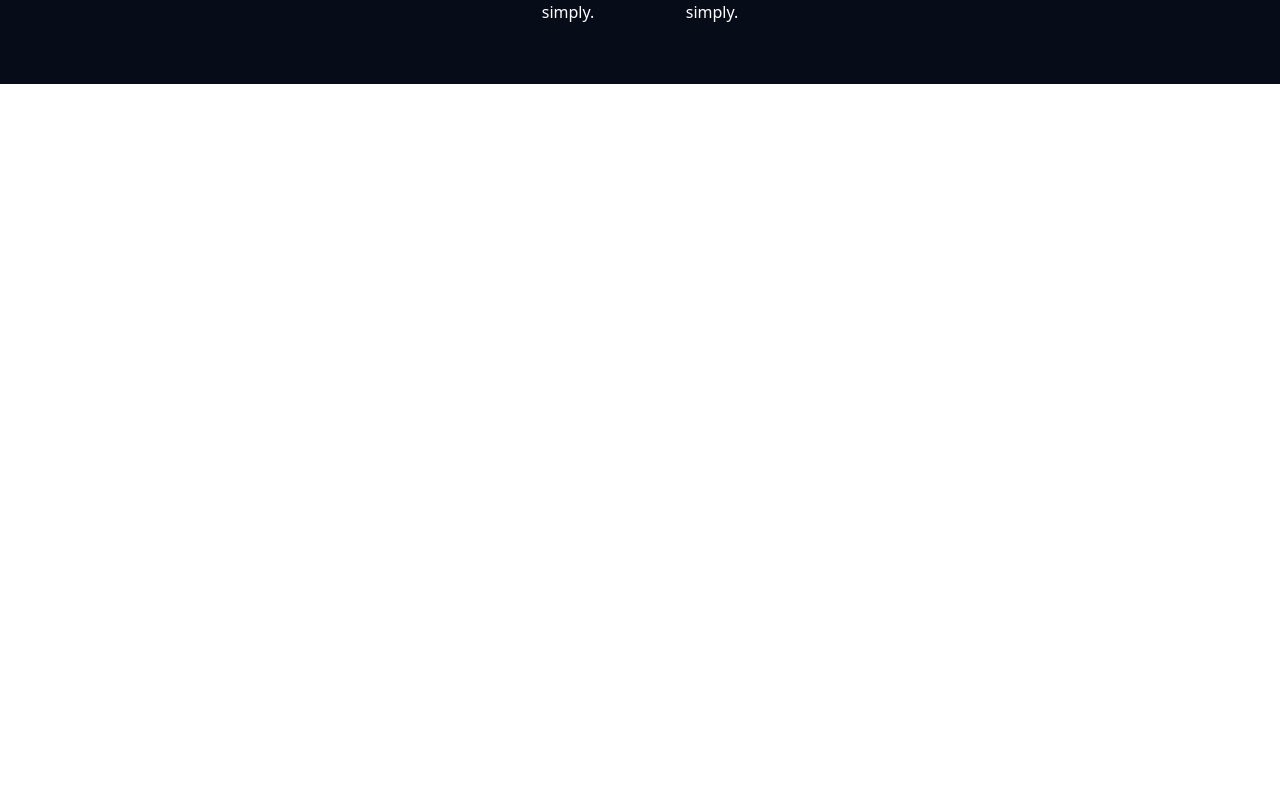
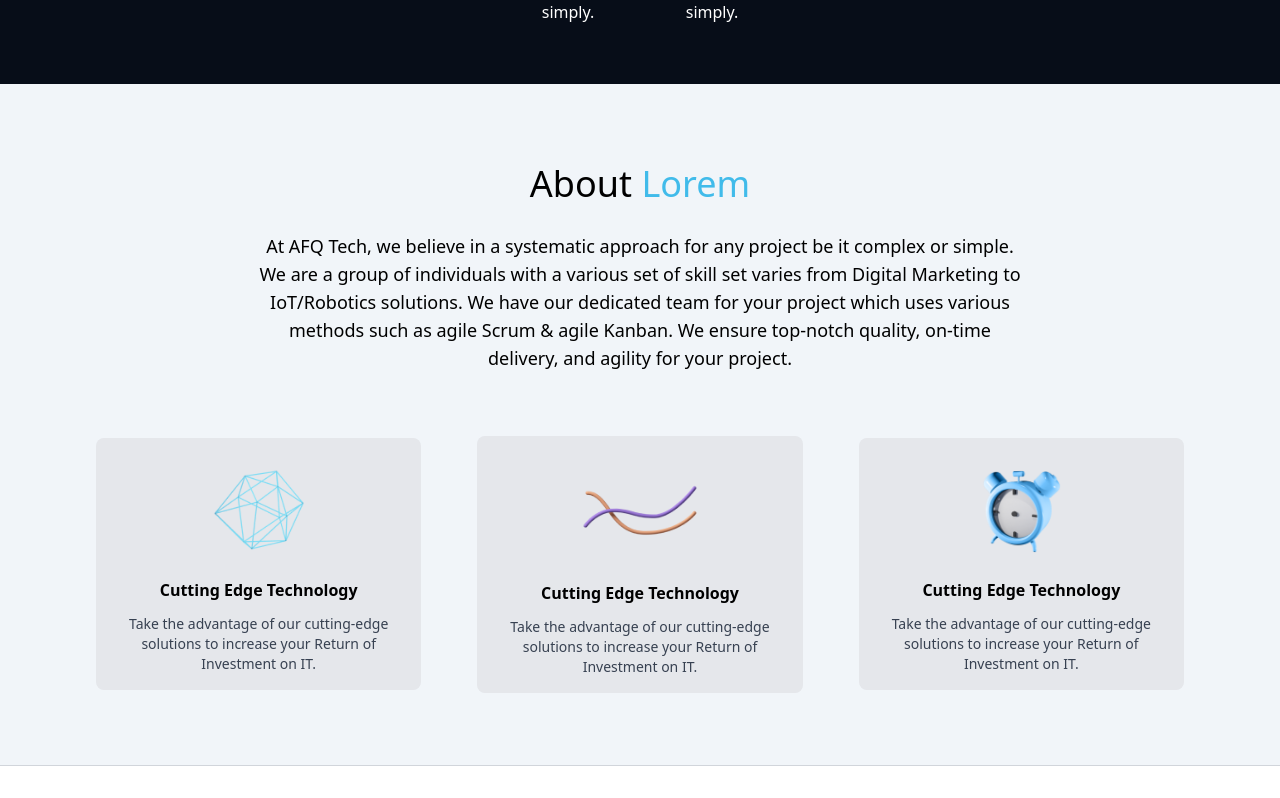
Before and after one commit to AliBoka/my-multipage, a React (Create React App) app: page / in a window 1280 px wide. Shown: the part 716-1514 px from the top of the page. Before the commit the page ends 800 px from the top, so only its background shows below. Built offline with nearby package versions, Linux system fonts and the light colour scheme.

Commit message:
feat : add the second home section

```diff
--- a/src/components/Home.jsx
+++ b/src/components/Home.jsx
@@ -5,6 +5,9 @@ import bell from "../assets/bell.png";
 import Bulb from "../assets/Bulb.png";
 import ReactStars from "react-rating-stars-component";
 import { RiComputerLine } from "react-icons/ri";
+import vrImg from '../assets/VR Array 1.png'
+import lineChartImg from '../assets/Line Chart 1.png'
+import clockImg from '../assets/clock 1.png'
 const Home = () => {
   const [starValue, setStarValue] = useState(4);
   const handleRating = (rate) => {
@@ -13,18 +16,20 @@ const Home = () => {
   return (
     <div className=" w-full">
       {/* ------------ first Section ------------ */}
+      <div>
         <div className="flex flex-col justify-center pt-24 sm:pt-40 lg:pt-32 px-8 bg-primary  sm:h-screen  text-white -z-50">
           <div className="flex flex-col">
             <div className="flex flex-col items-center text-center  text-3xl lg:text-4xl xl:text-5xl font-bold">
               <h1 className="">Advanced software, advanced</h1>
               <h1 className="my-2">
-              research for <span className="text-secondary">SIMPLE </span> life
+                research for <span className="text-secondary">SIMPLE </span>{" "}
+                life
               </h1>
             </div>
             <div className="flex justify-center items-center mt-10">
               <p className="text-center w-full sm:w-3/5 lg:text-lg xl:text-xl">
-              We harness the latest technologies to develop cutting-edge digital
-              solutions for modern business requirements
+                We harness the latest technologies to develop cutting-edge
+                digital solutions for modern business requirements
               </p>
             </div>
             <div className="flex items-center justify-center">
@@ -130,6 +135,45 @@ const Home = () => {
             alt="bulb"
           />
         </div>
+        <div className="w-full bg-slate-100">
+          <div className="flex flex-col ">
+            <div className="flex flex-col justify-center items-center pt-20 pb-16">
+              <h1 className="text-2xl lg:text-3xl xl:text-4xl font-medium">
+                About <span className="text-secondary">Lorem</span>
+              </h1>
+              <p className="w-4/5 xl:w-3/5 mt-7 text-center text-sm lg:text-base xl:text-lg">
+                At AFQ Tech, we believe in a systematic approach for any project
+                be it complex or simple. We are a group of individuals with a
+                various set of skill set varies from Digital Marketing to
+                IoT/Robotics solutions. We have our dedicated team for your
+                project which uses various methods such as agile Scrum & agile
+                Kanban. We ensure top-notch quality, on-time delivery, and
+                agility for your project.
+              </p>
+            </div>
+            <div className="flex flex-col md:flex-row gap-3 lg:gap-6 xl:gap-14 justify-center w-full items-center px-10 xl:px-24 2xl:px-32 mb-10">
+              <div className="flex flex-col p-4 bg-gray-200 w-full rounded-lg  items-center cursor-pointer hover:bg-slate-50" >
+                <img src={vrImg} alt="clock" className="w-28" />
+                <h2 className="font-bold my-3">Cutting Edge Technology</h2>
+                <p className="text-sm font-light text-center text-gray-700 ">Take the advantage of our cutting-edge solutions to increase your Return of Investment on IT.</p>
+              </div>
+              <div className="flex flex-col p-4 bg-gray-200 w-full  rounded-lg items-center cursor-pointer hover:bg-slate-50" >
+                <img src={lineChartImg} alt="clock" className="w-36 my-6" />
+                <h2 className="font-bold my-3">Cutting Edge Technology</h2>
+                <p className="text-sm font-light text-center text-gray-700 ">Take the advantage of our cutting-edge solutions to increase your Return of Investment on IT.</p>
+              </div>
+              <div className="flex flex-col p-4 bg-gray-200 w-full  rounded-lg items-center cursor-pointer hover:bg-slate-50">
+                <img src={clockImg} alt="clock" className="w-28" />
+                <h2 className="font-bold my-3">Cutting Edge Technology</h2>
+                <p className="text-sm font-light text-center text-gray-700 ">Take the advantage of our cutting-edge solutions to increase your Return of Investment on IT.</p>
+              </div>
+
+            </div>
+          </div>
+        <div className="border-t border-gray-300 w-full my-8"></div>
+        </div>
+
+      </div>
     </div>
   );
 };
```
Lines whose indentation alone changed are shown as unchanged.
